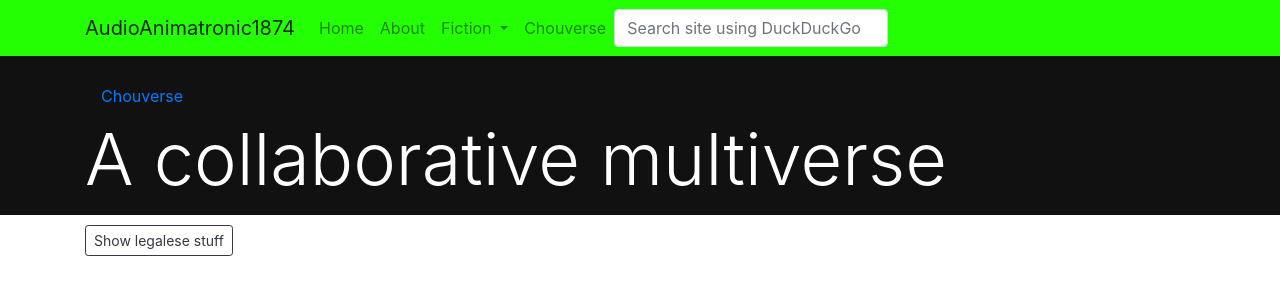
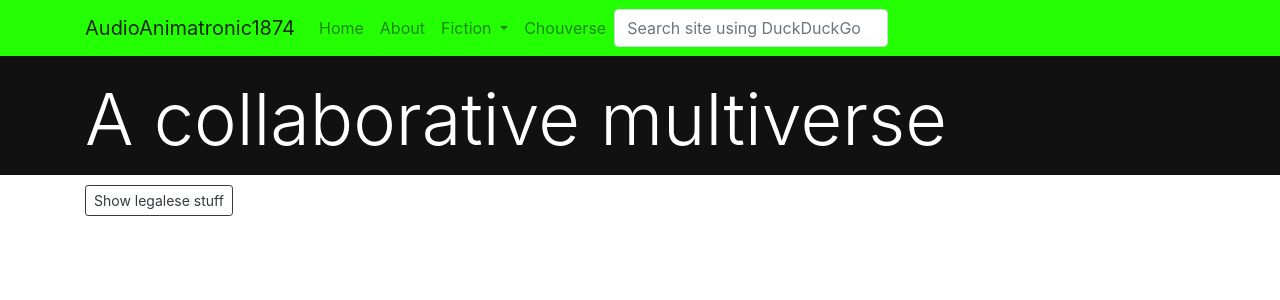
Before and after one commit to aa1874/aa1874site, a Jekyll site: the page built from chouverse.md, in a window 1280 px wide. Shown: the top 300 px of the page. Built offline with Jekyll 4.4.1, drawn with Linux system fonts in a browser that asks for light colours; nearby versions of some CDN libraries; some web fonts are replaced.

Commit message:
main.scss

```diff
--- a/_layouts/chouverse.html
+++ b/_layouts/chouverse.html
@@ -7,11 +7,11 @@
         {% include header.html %}
         <section class="chouverse-content" style="padding-top: 20px; padding-bottom: 5px; margin-bottom: 10px; ">
             <div class="container">
-                <ul class="nav chouverse-nav">
+                <!--<ul class="nav chouverse-nav">
                     <li class="nav-item"><a href="/chouverse" class="nav-link">Chouverse</a></li>
                     <li class="nav-item"><a href="" class="nav-link"></a></li>
                     <li class="nav-item"><a href="" class="nav-link"></a></li>
-                </ul>
+                </ul>-->
 
                 {{ content }}
             </div>
--- a/_sass/main.scss
+++ b/_sass/main.scss
@@ -12,8 +12,5 @@ $black: #111;
 .chouverse-content {
     background-color: $black;
     color: $white;
+    $link-color: $white;
 }
-
-.chouverse-nav {
-    $nav-tabs-link-active-color: $white;
-}
```
